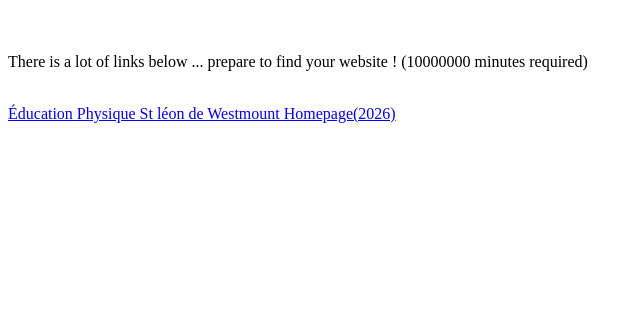
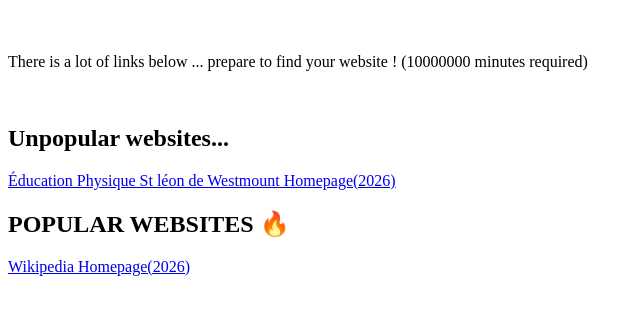
Before and after one commit to RyanChenGo/archivey, a plain HTML site: page index.html in a window 1280 px wide. Shown: the part 61-376 px from the top of the page, without its empty margins (0-643 px from the left). Drawn offline with Linux system fonts and the light colour scheme.

Commit message:
Add popular websites section to index.html

```diff
--- a/index.html
+++ b/index.html
@@ -10,7 +10,11 @@
 <br>
 <p>There is a lot of links below ... prepare to find your website ! (10000000 minutes required)</p>
 <br>
+<h2>Unpopular websites...</h2>
 <a href="archives/educationphysiquestleon_wordpress_com-homepage.html">Éducation Physique St léon de Westmount Homepage(2026)</a>
+<br>
+<h2>POPULAR WEBSITES 🔥</h2>
+<a href="archives/wikipedia-en-homepage.html">Wikipedia Homepage(2026)</a>
 <br>
 </body>
 </html>
```
